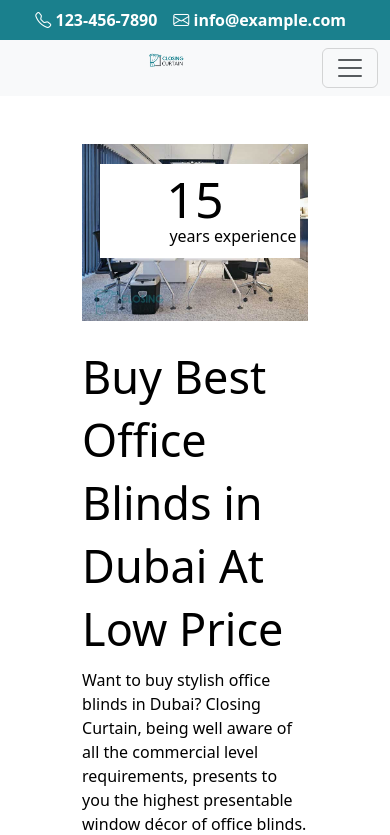
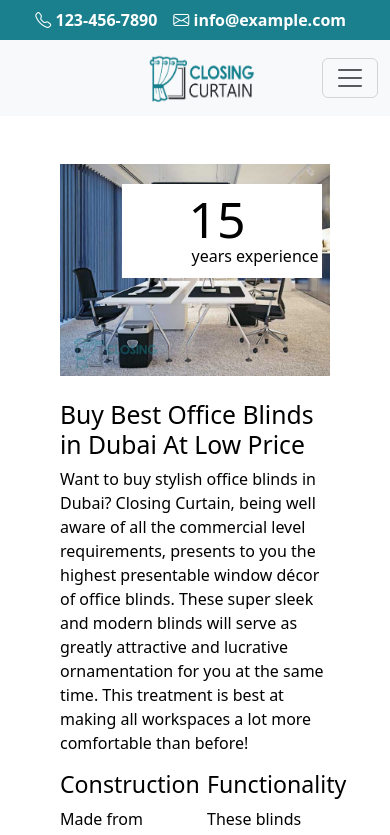
Before and after one commit to AliHaidar12/nextjs-app, a Next.js app: page /office-blinds in a window 390 px wide. Shown: the top 835 px of the page. Built offline with nearby package versions, Linux system fonts and the light colour scheme.

Commit message:
responsive

```diff
--- a/src/components/Header.js
+++ b/src/components/Header.js
@@ -52,12 +52,12 @@ const Header = ({ logo }) => {
           {/* Left Side: Logo */}
           <Navbar.Brand style={{ maxWidth: '10%', margin: 'auto' }} href="/" className="mx-auto">
             <Image
-            width={100}
-            height={100}
+            width={110}
+            height={50}
               src={logo}
               alt="Logo"
-              style={{ maxWidth: '100%', height: 'auto' }}
-              className="d-inline-block align-top"
+
+              className={`${styles.logomain} d-inline-block align-top`}
             />
           </Navbar.Brand>
 
--- a/src/components/banner.module.css
+++ b/src/components/banner.module.css
@@ -97,10 +97,6 @@
   background-color: #1a808d;
 }
 .inner1 {
-  width: 85%;
+  width: 100%;
   margin: auto;
 }
-.h2 {
-  font-size: 45px;
-  line-height: 63px;
-}
--- a/src/components/contentSection.module.css
+++ b/src/components/contentSection.module.css
@@ -81,13 +81,10 @@
   line-height: 80px;
 }
 .inner {
-  width: 85%;
+  width: 100%;
   margin: auto;
 }
-.h2 {
-  font-size: 45px;
-  line-height: 63px;
-}
+
 .sale {
   background-color: #1a808d;
 }
--- a/src/components/header.module.css
+++ b/src/components/header.module.css
@@ -3,3 +3,8 @@
   color: black;
   font-weight: bold;
 }
+@media (max-width: 767px) {
+  .logomain {
+    margin: 0px;
+  }
+}
```
